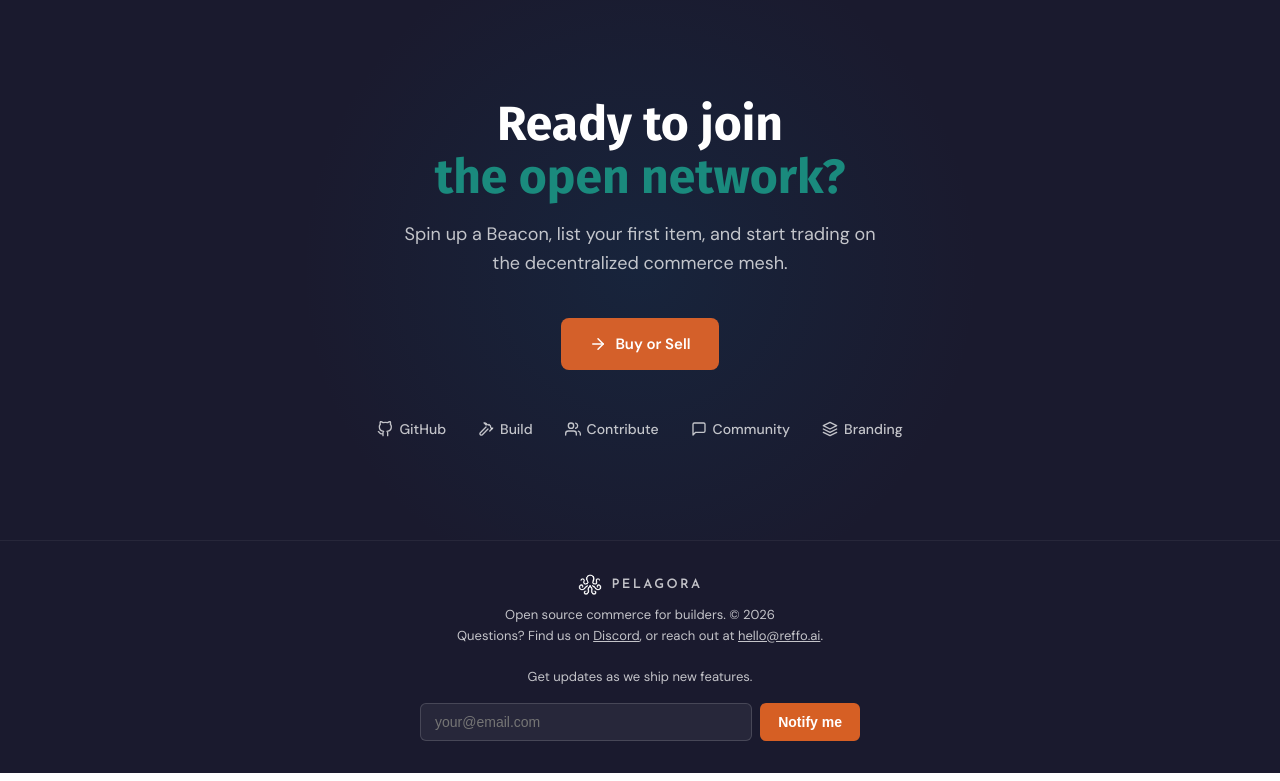
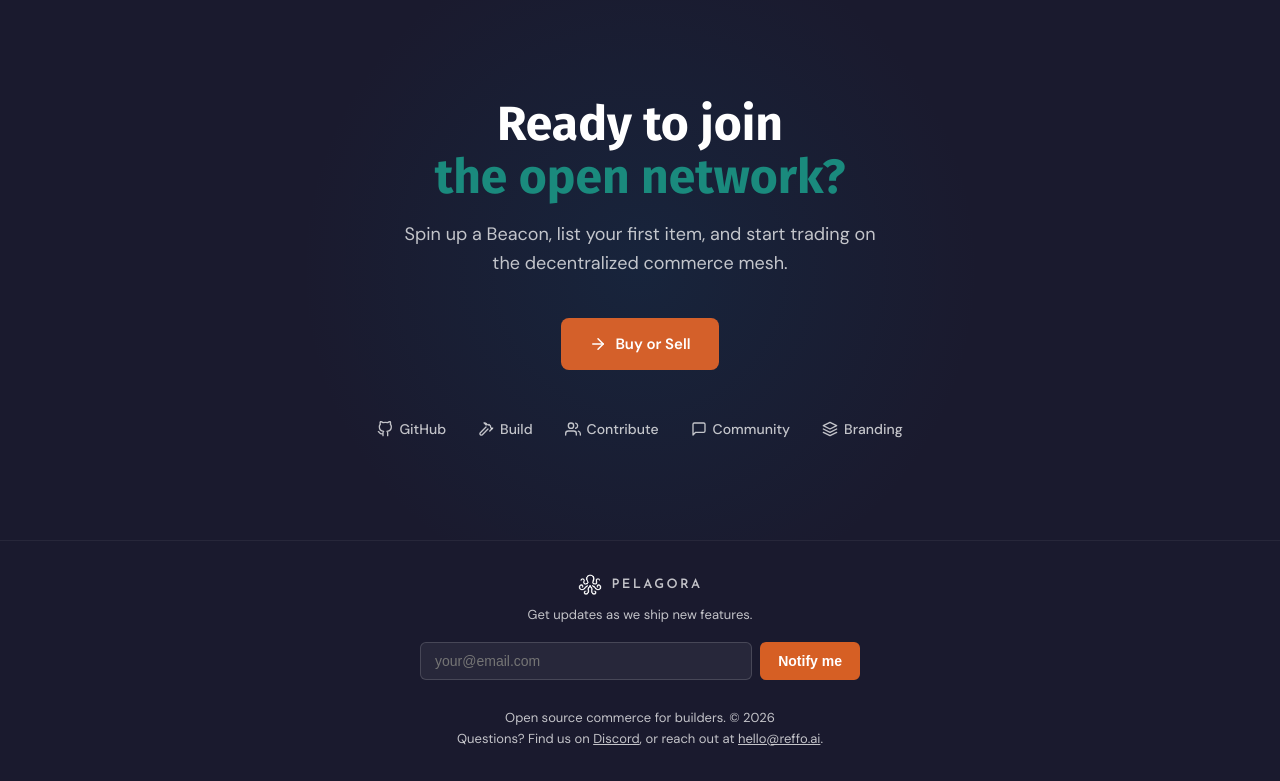
Before and after one commit to ReffoAI/pelagora-org, a Next.js app: page / in a window 1280 px wide. Shown: the part 3294-4075 px from the top of the page. Built offline with nearby package versions, Linux system fonts and the light colour scheme; no server answers.

Commit message:
chore(footer): promote email signup above tagline + contact
Reorders the footer so the signup is the primary action after the
brand mark. Tagline and Discord/email contact line move below.

Co-Authored-By: Claude Opus 4.7 (1M context) <noreply@anthropic.com>

```diff
--- a/app/layout.tsx
+++ b/app/layout.tsx
@@ -89,10 +89,10 @@ export default function RootLayout({ children }: { children: ReactNode }) {
               <Image src="/images/pelagora-logo_reverse_sm.png" alt="Pelagora" width={24} height={24} style={{ height: 24, width: "auto" }} />
               <span>Pelagora</span>
             </div>
-            <p>Open source commerce for builders. &copy; 2026</p>
+            <p style={{ marginBottom: 6 }}>Get updates as we ship new features.</p>
+            <FooterEmailCapture />
+            <p style={{ marginTop: 28 }}>Open source commerce for builders. &copy; 2026</p>
             <p>Questions? Find us on <TrackedLink href="https://discord.gg/CfBVrPAC" target="_blank" rel="noreferrer" event="discord_clicked" eventProps={{ source_page: "footer" }}>Discord</TrackedLink>, or reach out at <a href="mailto:hello@reffo.ai">hello@reffo.ai</a>.</p>
-            <p style={{ marginTop: 20 }}>Get updates as we ship new features.</p>
-            <FooterEmailCapture />
           </div>
         </footer>
       </body>
```
